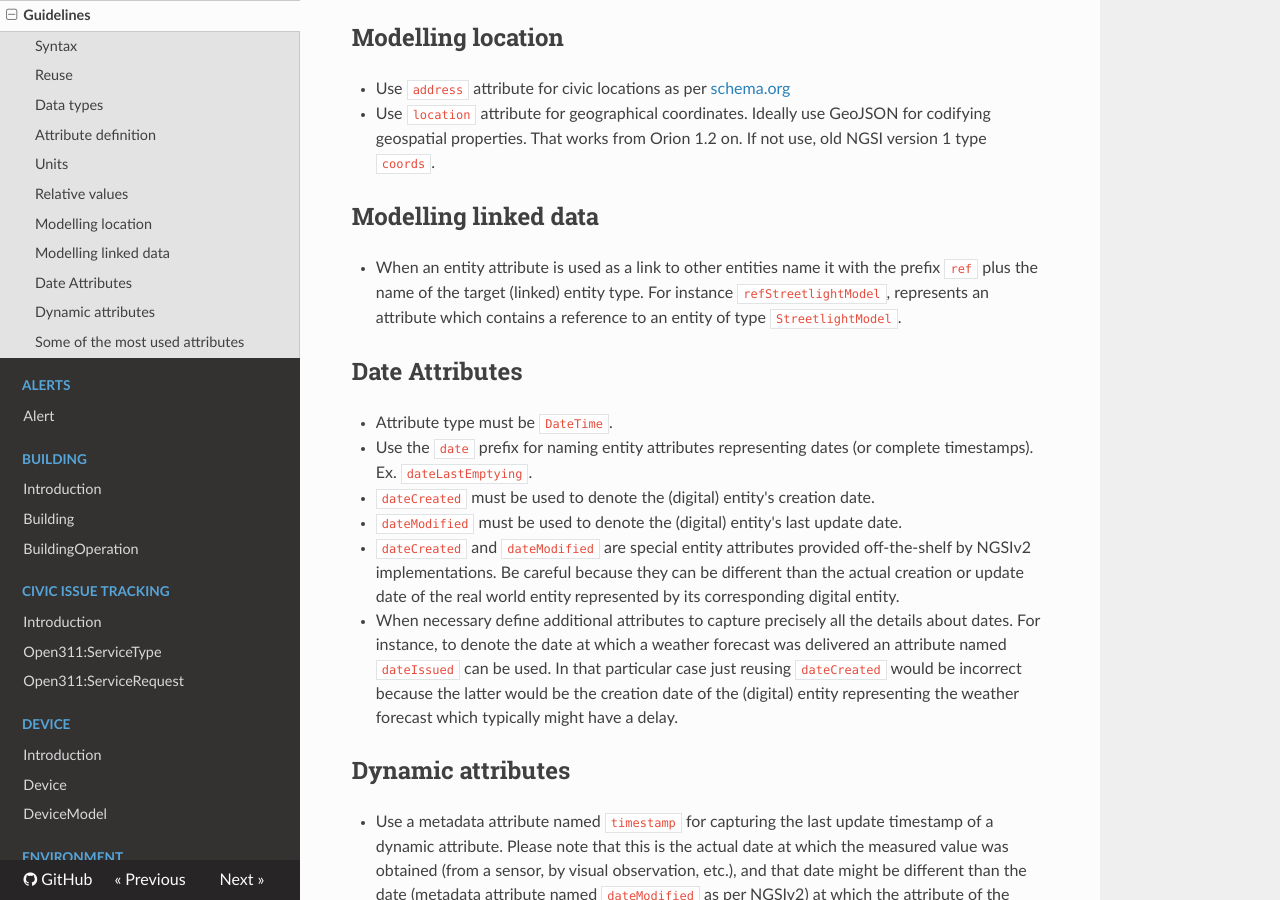
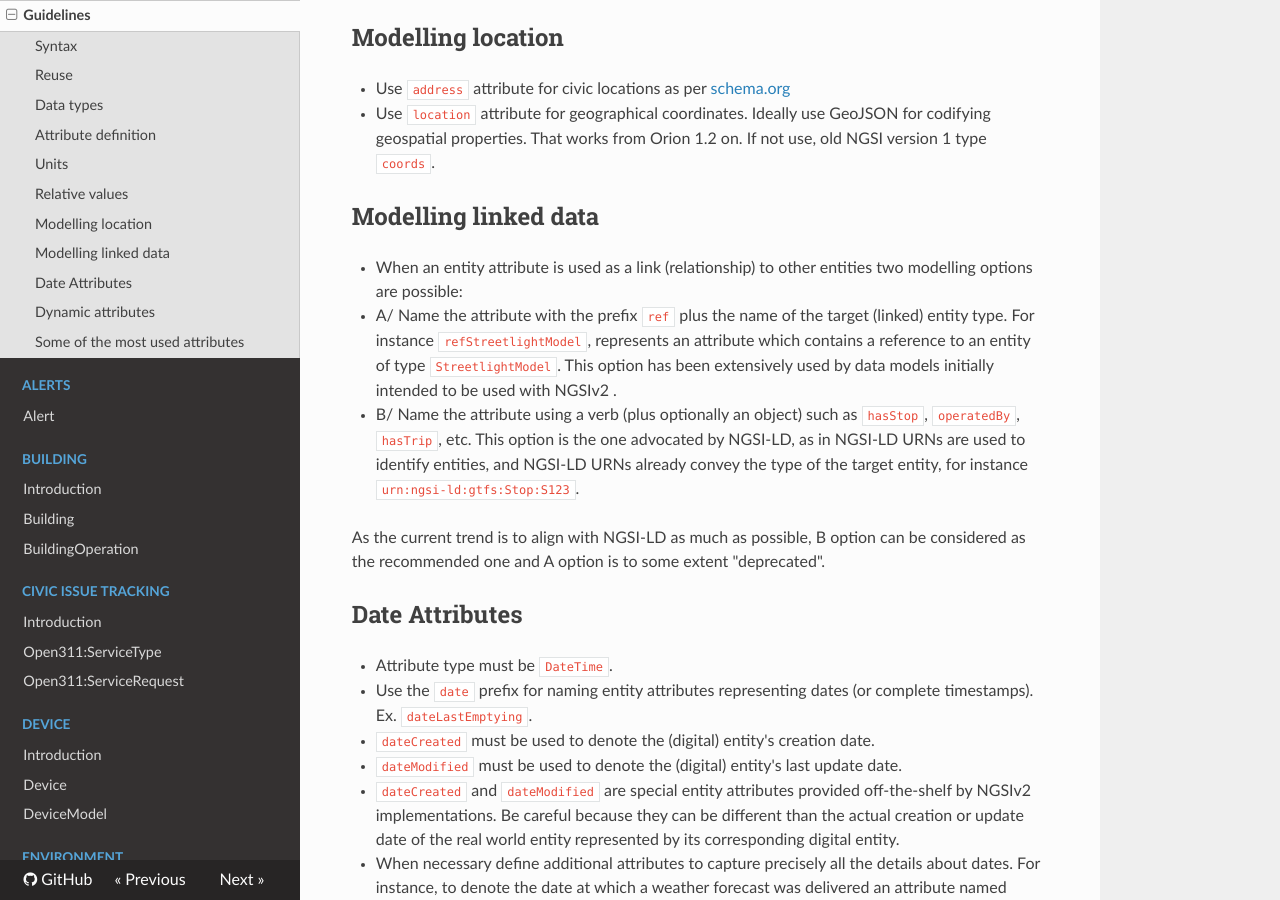
Before and after one commit to stbnrivas/dataModels, an MkDocs documentation site: the page built from specs/guidelines.md, in a window 1280 px wide and 900 px high, scrolled down 1276 px. Built offline with MkDocs 1.6.1, drawn with Linux system fonts in a browser that asks for light colours; nearby versions of some CDN libraries; comment, search, counter and statistics services are not loaded; old or Windows-style settings are respelled for this version of MkDocs.

Commit message:
Update guidelines for linked data attributes (#265)

```diff
--- a/specs/guidelines.md
+++ b/specs/guidelines.md
@@ -50,9 +50,14 @@ from Orion 1.2 on. If not use, old NGSI version 1 type `coords`.
 
 ## Modelling linked data
 
-+ When an entity attribute is used as a link to other entities name
-it with the prefix `ref` plus the name of the target (linked) entity type. For instance `refStreetlightModel`, represents an attribute
-which contains a reference to an entity of type `StreetlightModel`.
++ When an entity attribute is used as a link (relationship) to other entities two modelling options are possible:
+
+  + A/ Name the attribute with the prefix `ref` plus the name of the target (linked) entity type. For instance `refStreetlightModel`, represents an attribute
+which contains a reference to an entity of type `StreetlightModel`. This option has been extensively used by data models initially intended to be used with NGSIv2 .
+  + B/ Name the attribute using a verb (plus optionally an object) such as `hasStop`, `operatedBy`, `hasTrip`, etc. This option is the one advocated by NGSI-LD,
+  as in NGSI-LD URNs are used to identify entities, and NGSI-LD URNs already convey the type of the target entity, for instance `urn:ngsi-ld:gtfs:Stop:S123`.
+
+As the current trend is to align with NGSI-LD as much as possible, B option can be considered as the recommended one and A option is to some extent "deprecated".
 
 ## Date Attributes
 
```
